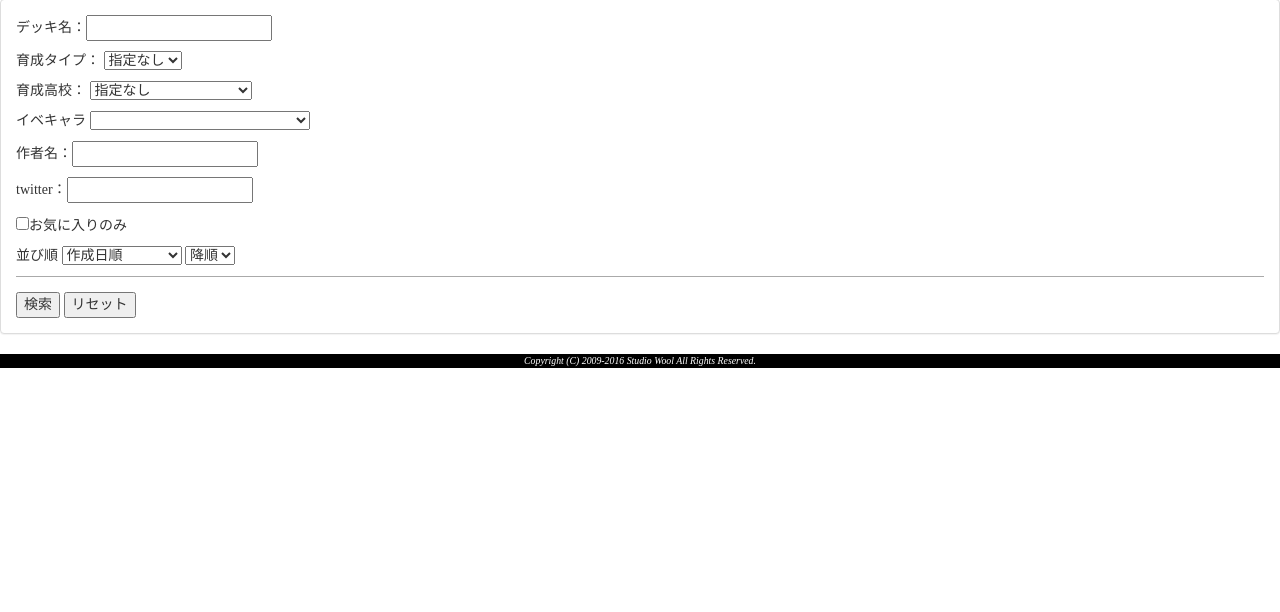
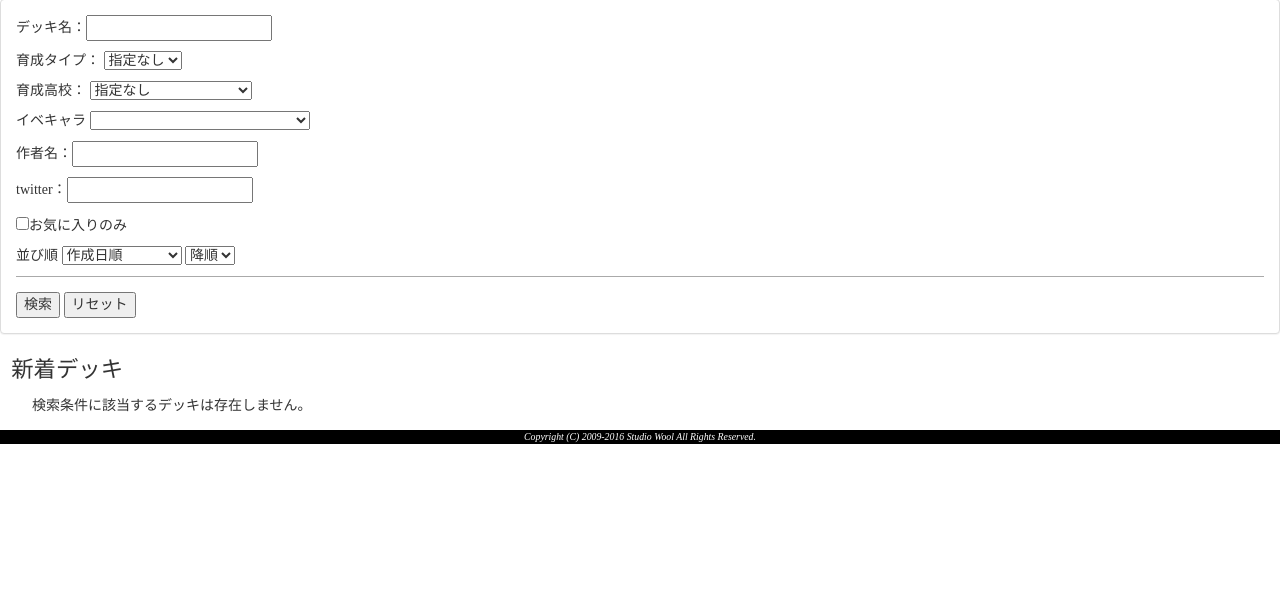
Before and after one commit to hitsujimeeee/stdwool, a PHP site: page /products/pawapro/php/deckSearch.php in a window 1280 px wide. Shown: the part 142-754 px from the top of the page. Run offline with PHP 8.4, Linux system fonts and the light colour scheme; data comes from the database, SQL or seed files in the repository; data that the repository does not hold is empty.

Commit message:
検索画面初来訪時に新着10件出すようにする

```diff
--- a/products/pawapro/css/deckSearch.css
+++ b/products/pawapro/css/deckSearch.css
@@ -193,3 +193,24 @@ li.deckList a:link {
 .scrollButton {
 	cursor: pointer;
 }
+
+
+.newInfo {
+	font-size: 1.6em;
+	margin-left: 0.5em;
+}
+
+
+.newInfo:after {
+	content: 'New';
+	margin-left: 0.2em;
+	color: #f00;
+	animation: newInfo 1s step-end infinite;
+}
+
+/* アニメーション */
+@keyframes newInfo{
+	50%{
+		opacity: 0;
+	}
+}
--- a/products/pawapro/php/deckSearch.php
+++ b/products/pawapro/php/deckSearch.php
@@ -85,8 +85,8 @@ foreach ($dbh->query($sql) as $row) {
 						<p>
 							並び順
 							<select id="sortOrder">
-								<option value="0">最終更新日順</option>
-								<option value="1" selected>作成日順</option>
+								<option value="0">作成日順</option>
+								<option value="1">最終更新日順</option>
 								<option value="2">お気に入り数順</option>
 							</select>
 							<select id="sortDir">
@@ -105,6 +105,7 @@ foreach ($dbh->query($sql) as $row) {
 
 		<section>
 			<div class="deckArea" id="deckArea">
+				<div class="newInfo">新着デッキ</div>
 				<ul id="deckList"></ul>
 				<div class="pageDisplay" style="display:none;">
 					<div><a onclick="deckSearch.sendPage(-1);return false;" class="scrollButton">＜＜</a></div>
```
Also changed, not shown: products/pawapro/js/deckSearch.js (+23 -11 lines).
